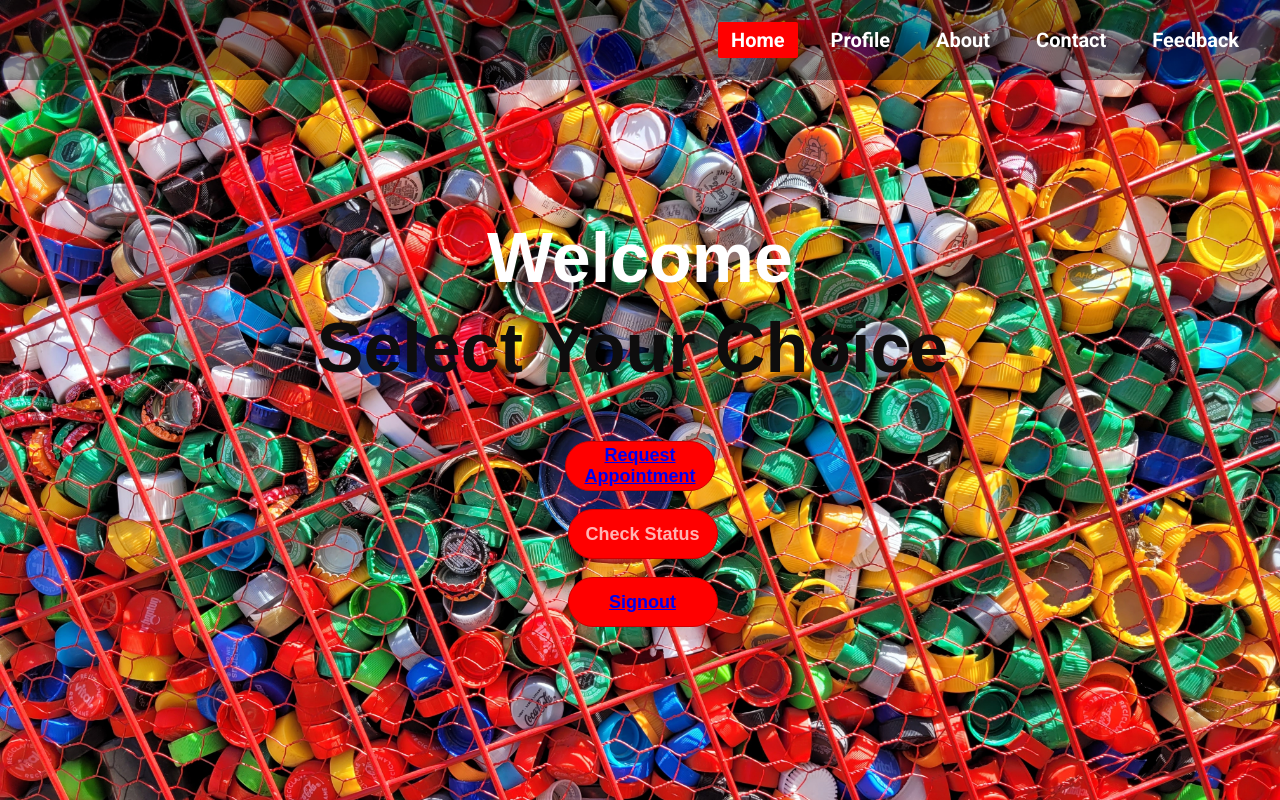
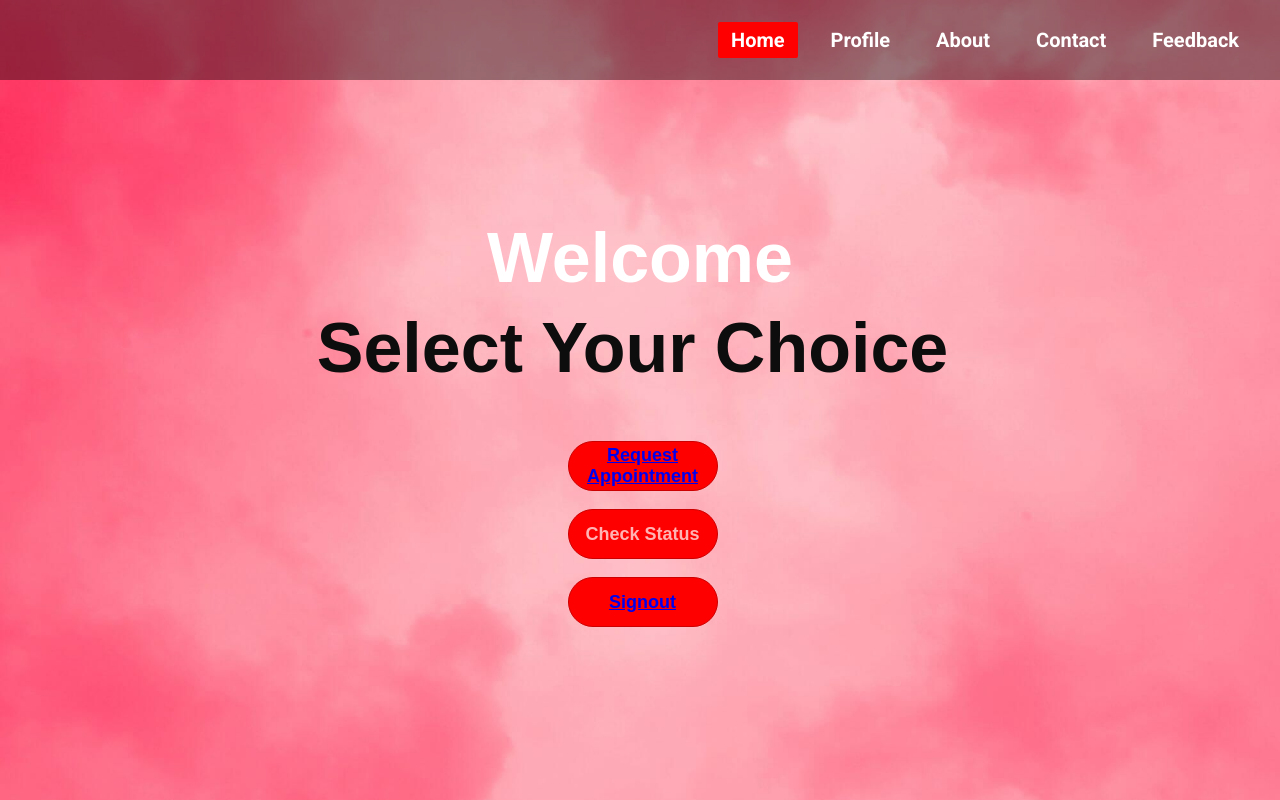
Before and after one commit to 1-akash-1/PMS, a PHP site: page /index1.html in a window 1280 px wide. Run offline with PHP 8.4, Linux system fonts and the light colour scheme.

Commit message:
bg pic changed

```diff
--- a/index1.html
+++ b/index1.html
@@ -21,7 +21,7 @@
 			<h2>Select Your Choice</h2>
 			<div class="buttons">
 				<center>
-			<br><button><a href="appointment.html">Request Appointment</a></button></button><br>
+			<br><button class="btn2"><a href="appointment.html">Request Appointment</a></button></button><br>
 		    </center>
             <center>
 			<br><button class="btn2">Check Status</button><br>
--- a/style.css
+++ b/style.css
@@ -4,7 +4,7 @@
 	margin: 0;
 }
 .wrapper{
-	background: url(killari-hotaru-6ZGEQb-CxIo-unsplash.jpg) no-repeat;
+	background: url(yo.jpg) no-repeat;
 	background-size: cover;
 	height: 100vh;
 }
@@ -82,9 +82,11 @@
 	border: 1px solid #cc0000;
 	border-radius: 25px;
 	transition: .4s;
+
 }
 .buttons .btn2{
 	margin-left: 5px;
+	text-decoration: none;
 
 }
 .buttons button:hover{
@@ -108,6 +110,7 @@
 	display: flex;
 	justify-content:flex-end;
 	padding-right:190px;
+	text-decoration: none;
 
   }
   .center .plusbutton .button2{
@@ -115,4 +118,5 @@
 	height: 60px;
 	width:70px;
 	font-size: 40px;
+	text-decoration: none;
   }
```
Also changed, not shown: yo.jpg (added).
